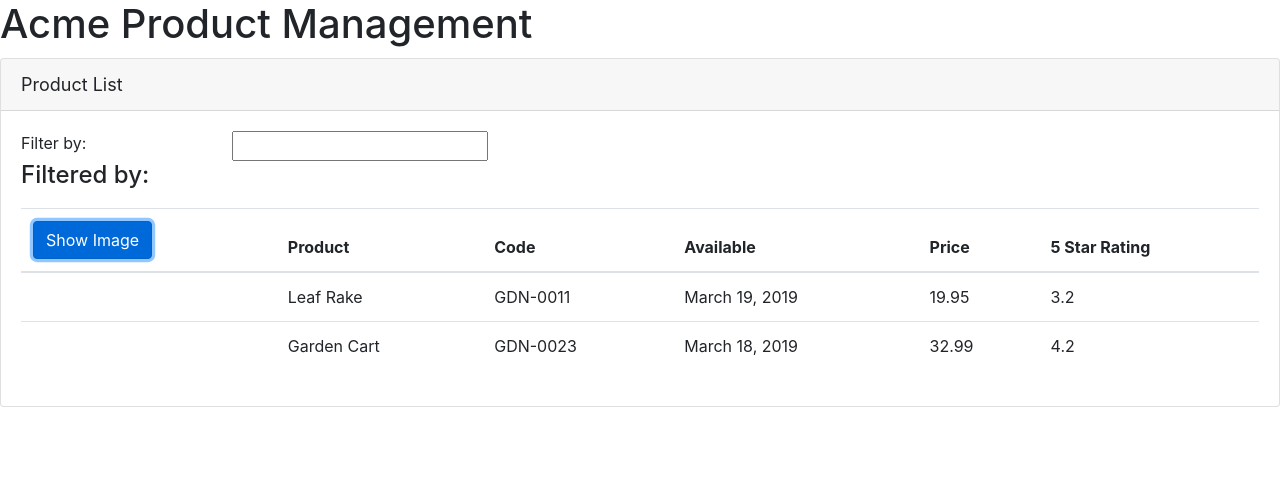
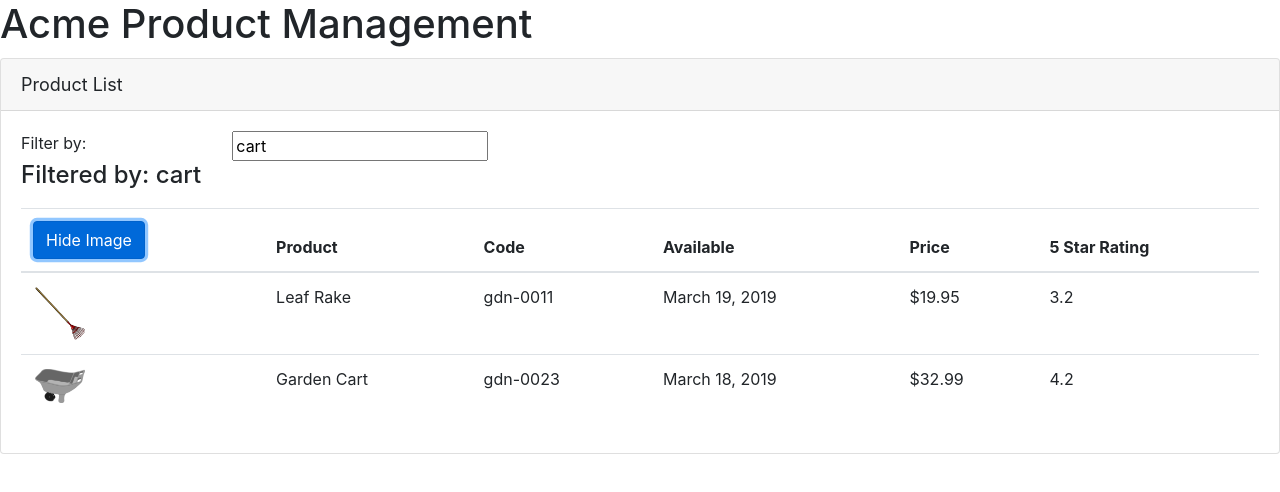
Before and after one commit to ojo88/angular-fundamentals, an Angular app: page / in a window 1280 px wide. Both pictures are taken after a click on the button "Show Image". Shown: the top 492 px of the page. Built offline with nearby package versions, Linux system fonts and the light colour scheme.

Commit message:
added image to product list and event actions to buttons

```diff
--- a/src/app/app.module.ts
+++ b/src/app/app.module.ts
@@ -1,8 +1,10 @@
 import { BrowserModule } from '@angular/platform-browser';
 import { NgModule } from '@angular/core';
+import { FormsModule } from '@angular/forms';
 
 import { AppComponent } from './app.component';
 import { ProductListComponent } from './products/product-list.component';
+
 
 @NgModule({
   declarations: [
@@ -10,7 +12,8 @@
     ProductListComponent
   ],
   imports: [
-    BrowserModule
+    BrowserModule,
+    FormsModule
   ],
   bootstrap: [AppComponent]
 })
--- a/src/app/products/product-list.component.html
+++ b/src/app/products/product-list.component.html
@@ -6,12 +6,13 @@
         <div class='row'>
             <div class='col-md-2'>Filter by:</div>
             <div class='col-md-4'>
-                <input type='text'/>
+                <input type='text'
+                [(ngModel)] = 'listFilter'/>
             </div>
         </div>
         <div class='row'>
             <div class='col-md-6'>
-                <h4>Filtered by: </h4>
+                <h4>Filtered by: {{listFilter}} </h4>
             </div>
         </div>
         <div class='table-responsive'>
@@ -20,8 +21,9 @@
               <thead>
                 <tr>
                   <th>
-                    <button class='btn btn-primary'>
-                      Show Image
+                    <button class='btn btn-primary'
+                      (click)='toggleImage()'>
+                      {{showImage ? 'Hide' : 'Show'}} Image
                     </button>
                   </th>
                   <th>Product</th>
@@ -33,11 +35,17 @@
               </thead>
               <tbody>
                 <tr *ngFor= 'let product of products'>
-                  <td></td>
+                  <td>
+                    <img *ngIf = 'showImage'
+                          [src] = 'product.imageUrl'
+                          [title] = 'product.productName'
+                          [style.width.px] = 'imageWidth'
+                          [style.margin.px] ='imageMargin'>
+                  </td>
                   <td>{{product.productName}}</td>
-                  <td>{{product.productCode}}</td>
+                  <td>{{product.productCode | lowercase }}</td>
                   <td>{{product.releaseDate}}</td>
-                  <td>{{product.price}}</td>
+                  <td>{{product.price | currency: 'USD':'symbol':'1.2-2'}}</td>
                   <td>{{product.starRating}}</td>
                 </tr>
               </tbody>
--- a/src/app/products/product-list.component.ts
+++ b/src/app/products/product-list.component.ts
@@ -7,6 +7,10 @@
 
 export class ProductListComponent {
     pageTitle: string = 'Product List';
+    imageWidth: number = 50;
+    imageMargin: number = 2;
+    showImage: boolean = false;
+    listFilter: string = 'cart';
     products: any[] =[
         {
             "productId": 1,
@@ -29,4 +33,8 @@
             "imageUrl": "assets/images/garden_cart.png"
         }
     ];
+
+    toggleImage(): void {
+        this.showImage = !this.showImage;
+    }
 }
```
